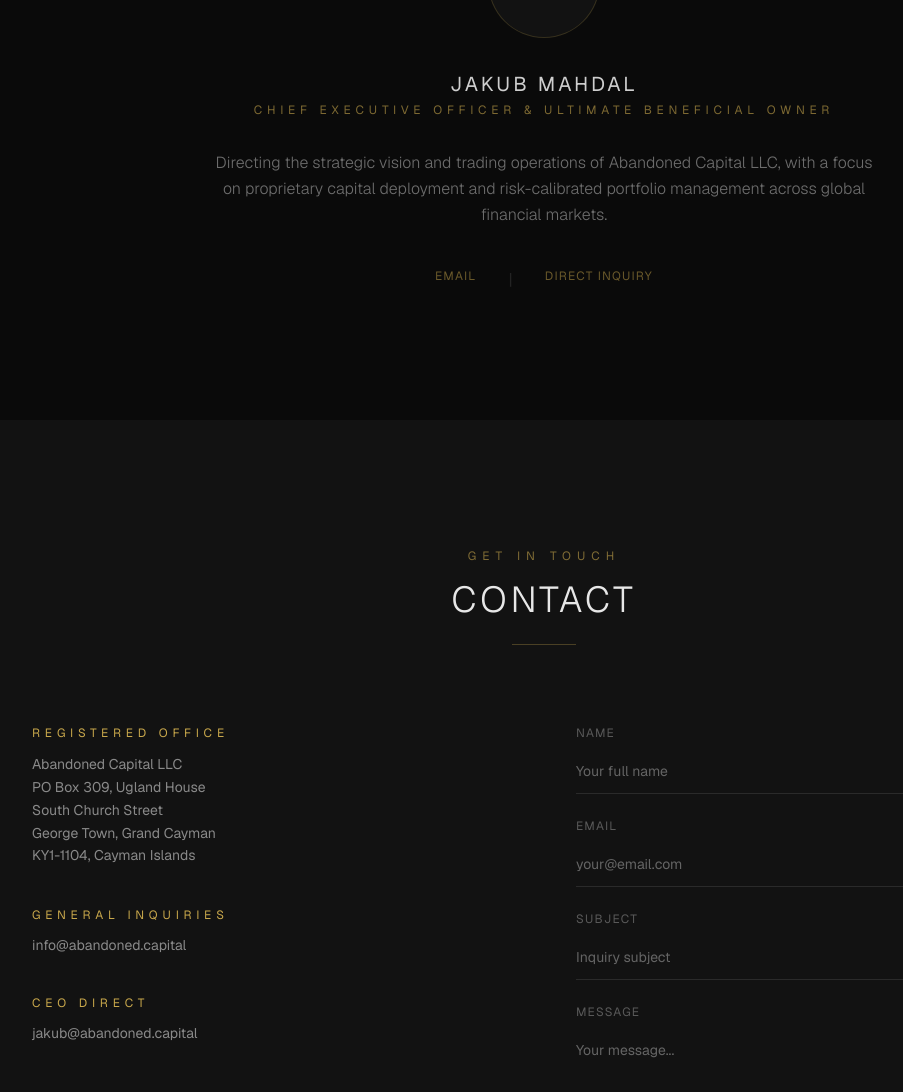
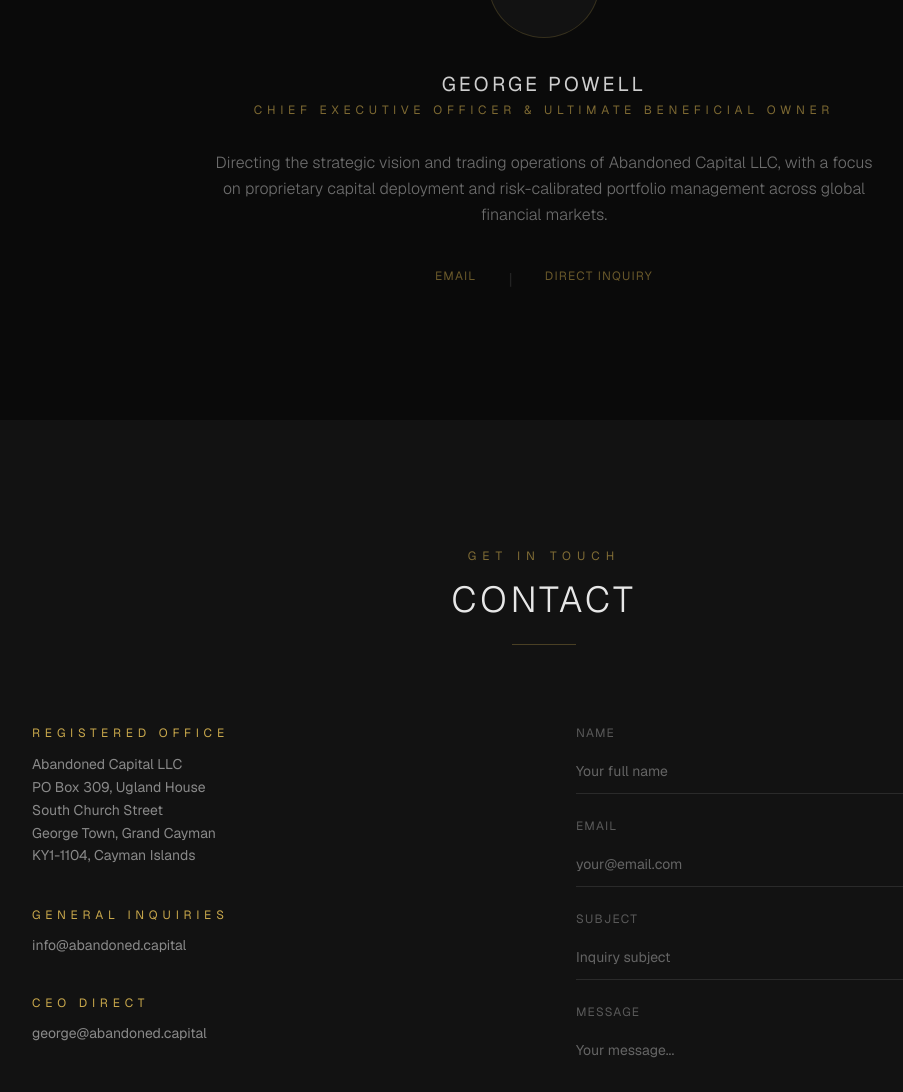
Before and after one commit to jakmah/abandoned-capital, a Next.js app: page / in a window 1280 px wide. Shown: the part 2903-3995 px from the top of the page, without its empty margins (96-999 px from the left). Built offline with nearby package versions, Linux system fonts and the light colour scheme.

Commit message:
Change CEO name to George Powell and update email

```diff
--- a/src/components/ContactSection.tsx
+++ b/src/components/ContactSection.tsx
@@ -50,8 +50,8 @@
                 CEO Direct
               </h3>
               <p className="text-white/50 text-sm">
-                <a href="mailto:jakub@abandoned.capital" className="hover:text-gold transition-colors">
-                  jakub@abandoned.capital
+                <a href="mailto:george@abandoned.capital" className="hover:text-gold transition-colors">
+                  george@abandoned.capital
                 </a>
               </p>
             </div>
--- a/src/components/LeadershipSection.tsx
+++ b/src/components/LeadershipSection.tsx
@@ -22,7 +22,7 @@
           </div>
 
           <h3 className="text-xl tracking-[0.15em] uppercase text-white/80 mb-1">
-            Jakub Mahdal
+            George Powell
           </h3>
           <p className="text-gold/60 text-xs tracking-[0.4em] uppercase mb-8">
             Chief Executive Officer &amp; Ultimate Beneficial Owner
@@ -37,7 +37,7 @@
 
           <div className="mt-10 flex justify-center gap-8">
             <a
-              href="mailto:jakub@abandoned.capital"
+              href="mailto:george@abandoned.capital"
               className="text-gold/50 hover:text-gold text-xs tracking-widest uppercase transition-colors"
             >
               Email
```
